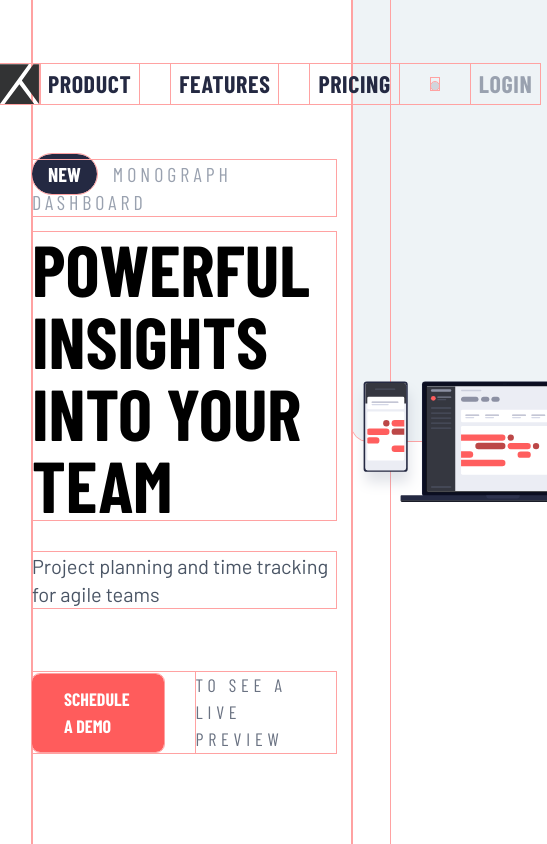
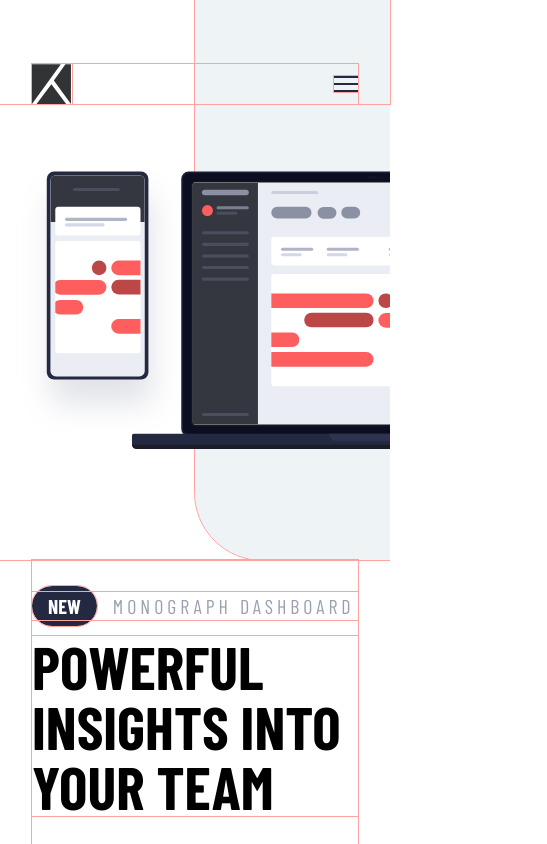
Before and after one commit to lilKriT/fem-project-tracking-intro-component, a Next.js app: page / in a window 390 px wide. Shown: the top 844 px of the page, 547 px wide, since content can reach past the window. Built offline with nearby package versions, Linux system fonts and the light colour scheme.

Commit message:
Mobile view

```diff
--- a/app/_components/Header.tsx
+++ b/app/_components/Header.tsx
@@ -1,10 +1,15 @@
+"use client";
+
 import Image from "next/image";
 import Link from "next/link";
+import { useState } from "react";
 
 const Header = () => {
+  const [open, setOpen] = useState(false);
+
   return (
     <header className="z-10 fixed top-0 left-0 w-full flex justify-center items-center">
-      <div className="max-w-7xl w-full flex justify-between items-center mx-8 mt-16">
+      <div className="relative max-w-7xl w-full flex justify-between items-center mx-8 mt-16">
         {/* Logo */}
         <Image
           src={"/logo.svg"}
@@ -14,8 +19,8 @@
           className="h-10 w-auto"
         />
 
-        {/* Navigation */}
-        <nav>
+        {/* Navigation - Desktop */}
+        <nav className="hidden md:flex">
           <ul className="flex justify-center items-center gap-8">
             <li>
               <Link href={"/#"} className="navLink">
@@ -46,6 +51,67 @@
             </li>
           </ul>
         </nav>
+
+        {/* Navigation - hamburger */}
+        <button
+          aria-label={open ? "Close menu" : "Open menu"}
+          aria-expanded={open}
+          aria-controls="mobile-menu"
+          className="md:hidden cursor-pointer"
+          onClick={() => setOpen(!open)}
+        >
+          {open ? (
+            <Image
+              src={"/icon-close.svg"}
+              alt="Menu hamburger"
+              width={24}
+              height={16}
+            />
+          ) : (
+            <Image
+              src={"/icon-hamburger.svg"}
+              alt="Menu hamburger"
+              width={24}
+              height={16}
+            />
+          )}
+        </button>
+
+        {/* Navigation - mobile */}
+        <nav
+          id="mobile-menu"
+          className={`${!open && "hidden"} md:hidden absolute left-0 right-0 top-full bg-white`}
+        >
+          <ul className="flex flex-col">
+            <li>
+              <Link href={"/#"} className="">
+                Product
+              </Link>
+            </li>
+
+            <li>
+              <Link href={"/#"} className="">
+                Features
+              </Link>
+            </li>
+
+            <li>
+              <Link href={"/#"} className="">
+                Pricing
+              </Link>
+            </li>
+
+            <li>
+              <div className="rounded-full bg-gray-300 w-2 aspect-square mt-1"></div>
+            </li>
+
+            <li>
+              <Link href={"/#"} className="">
+                Login
+              </Link>
+            </li>
+          </ul>
+        </nav>
       </div>
     </header>
   );
--- a/app/_components/Hero.tsx
+++ b/app/_components/Hero.tsx
@@ -3,13 +3,18 @@
 const Hero = () => {
   return (
     <section className="min-h-dvh w-full flex justify-stretch items-stretch">
-      <div className="relative w-full grid grid-cols-[minmax(2rem,1fr)_minmax(20rem,40rem)_50vw]">
+      <div className="relative w-full grid grid-cols-1 lg:grid-cols-[minmax(2rem,1fr)_minmax(20rem,40rem)_50vw]">
         {/* Left margin, empty on purpose */}
 
-        <div></div>
+        <div className="hidden lg:block"></div>
+
+        {/* Right column */}
+        <div className="lg:order-2 relative min-h-140 bg-[url(/illustration-devices.svg)]  bg-no-repeat bg-size-[min(150%,100vh)] lg:bg-size-[130%] bg-position-[5vw_60%] lg:bg-position-[0_50%]">
+          <div className="absolute right-0 w-1/2 lg:w-full h-full lg:h-1/2 bg-blue-100 rounded-bl-[8vh] -z-10"></div>
+        </div>
 
         {/* Left column */}
-        <div className="flex flex-col justify-center pr-4 py-32">
+        <div className="lg:order-1 flex flex-col justify-center mx-8 lg:mx-0 lg:pr-4 pb-24 lg:py-32">
           <h2 className="uppercase mt-8 text-xl font-condensed text-gray-400 tracking-[.25rem]">
             <span className="text-white bg-blue-950 px-4 py-2 rounded-full mr-2 font-bold tracking-normal">
               New
@@ -17,7 +22,7 @@
             Monograph Dashboard
           </h2>
 
-          <h1 className="text-7xl font-condensed font-bold uppercase mt-4">
+          <h1 className="text-[clamp(3.75rem,5vw,4.5rem)] font-condensed font-bold uppercase mt-4 leading-none text-balance">
             Powerful insights into your team
           </h1>
 
@@ -25,7 +30,7 @@
             Project planning and time tracking for agile teams
           </p>
 
-          <div className="flex justify-start items-center gap-8 mt-16">
+          <div className="flex justify-start items-center gap-8 mt-8 lg:mt-16">
             <Link
               href={"/#"}
               className="bg-red-400 px-8 py-3 rounded-lg text-white uppercase font-condensed font-bold hover:bg-red-300 motion-safe:duration-150 ease-in-out"
@@ -37,11 +42,6 @@
             </span>
           </div>
         </div>
-
-        {/* Right column */}
-        <div className="relative bg-[url(/illustration-devices.svg)] bg-no-repeat bg-size-[130%] bg-position-[0_50%]">
-          <div className="absolute w-full h-1/2 bg-blue-100 rounded-bl-[4vw] -z-10"></div>
-        </div>
       </div>
     </section>
   );
```
